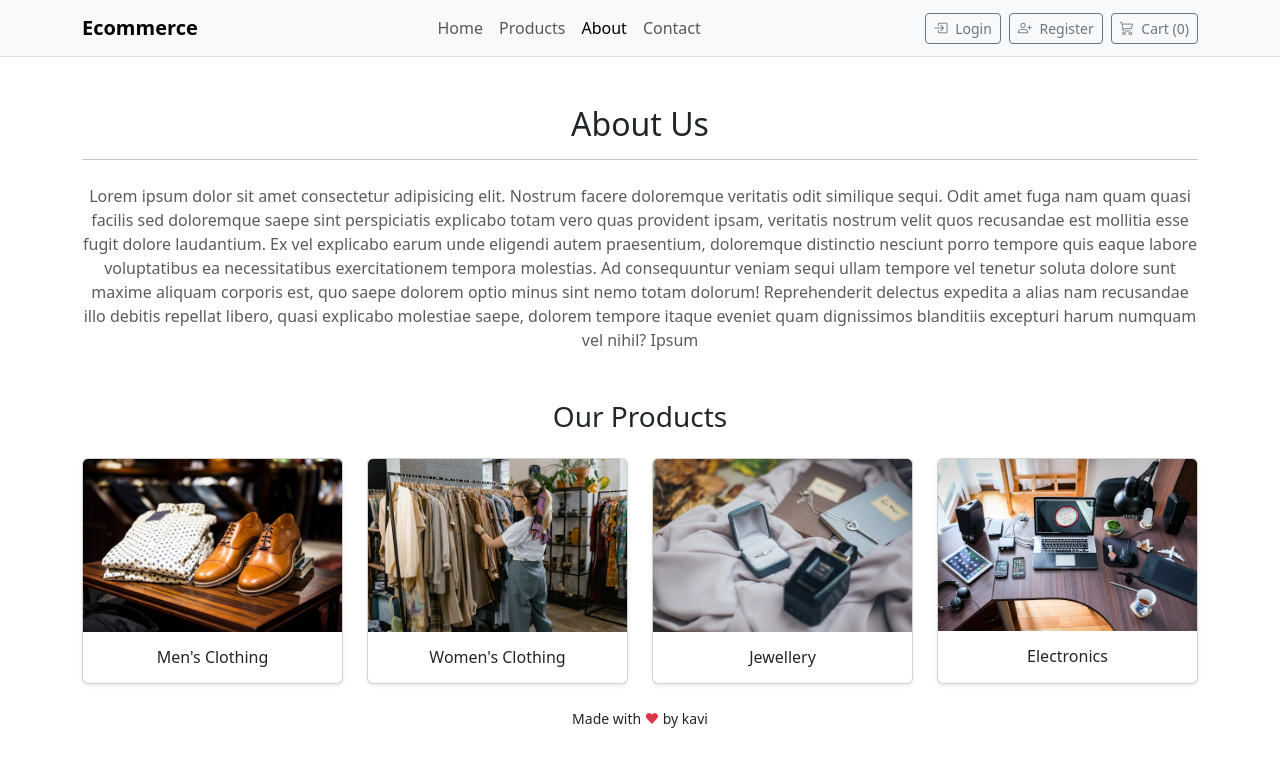
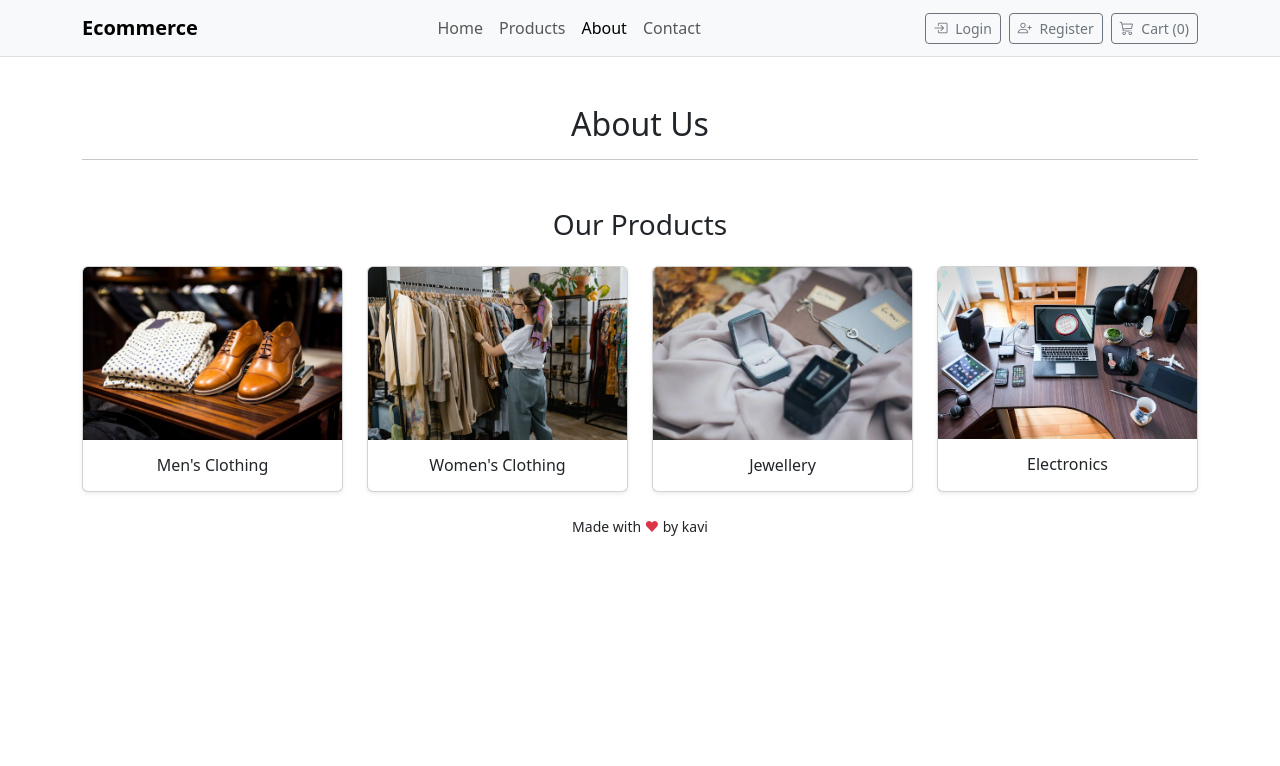
Before and after one commit to Kaviyarasan009/E-commerce-project, a plain HTML site: page about.html in a window 1280 px wide. Drawn offline with nearby package versions, Linux system fonts and the light colour scheme; no server answers.

Commit message:
para edited

```diff
--- a/about.html
+++ b/about.html
@@ -51,19 +51,7 @@
 
       <!-- Long paragraph -->
       <p class="about-text text-center text-muted mx-auto">
-        Lorem ipsum dolor sit amet consectetur adipisicing elit. Nostrum facere
-        doloremque veritatis odit similique sequi. Odit amet fuga nam quam quasi
-        facilis sed doloremque saepe sint perspiciatis explicabo totam vero quas
-        provident ipsam, veritatis nostrum velit quos recusandae est mollitia
-        esse fugit dolore laudantium. Ex vel explicabo earum unde eligendi autem
-        praesentium, doloremque distinctio nesciunt porro tempore quis eaque
-        labore voluptatibus ea necessitatibus exercitationem tempora molestias.
-        Ad consequuntur veniam sequi ullam tempore vel tenetur soluta dolore
-        sunt maxime aliquam corporis est, quo saepe dolorem optio minus sint
-        nemo totam dolorum! Reprehenderit delectus expedita a alias nam
-        recusandae illo debitis repellat libero, quasi explicabo molestiae
-        saepe, dolorem tempore itaque eveniet quam dignissimos blanditiis
-        excepturi harum numquam vel nihil? Ipsum
+
       </p>
 
       <!-- Our products heading only; cards come from products page -->
```
